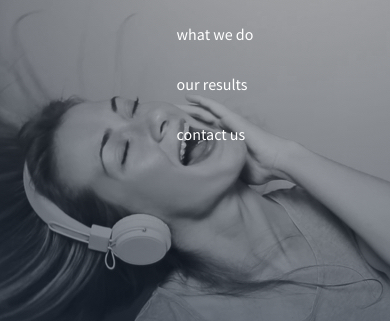
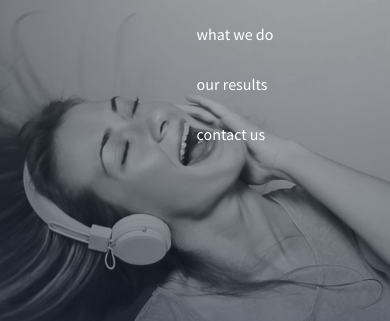
Before and after one commit to zacwoll/holberton-headphones, a plain HTML site: page index.html in a window 390 px wide. Both pictures are taken after a click on the label 30 px from the left and 38 px from the top of the page. Shown: the part 50-371 px from the top of the page. Drawn offline with Linux system fonts and the light colour scheme.

Commit message:
changed the margin on the li items to left

```diff
--- a/styles.css
+++ b/styles.css
@@ -158,7 +158,7 @@ header .menu-button {
     }
 
     .nav-links li {
-        margin-right: 0;
+        margin-left: 0;
         margin-top: 30px;
     }
 
@@ -175,7 +175,7 @@ header .menu-button {
 }
 
 .nav-links li {
-    margin-right: 20px;
+    margin-left: 20px;
     list-style: none;
 }
 
```
